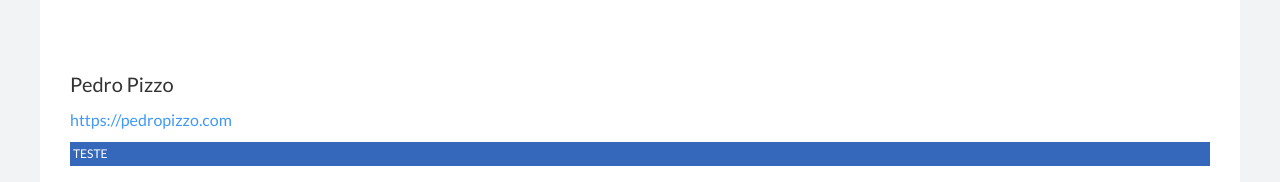
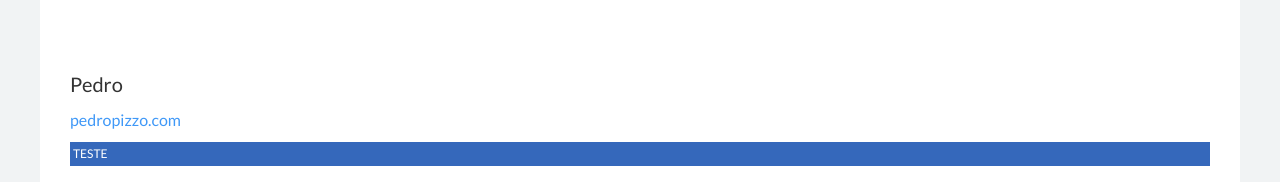
Before and after one commit to plowzzer/bookmarks-react, a React (Create React App) app: page / in a window 1280 px wide. Shown: the part 305-487 px from the top of the page. Built offline with nearby package versions, Linux system fonts and the light colour scheme.

Commit message:
add and remove done

```diff
--- a/src/App.js
+++ b/src/App.js
@@ -26,8 +26,8 @@ class App extends Component {
 }
 
 const mapStateToProps = state => {
-  console.log(state.bookmark)
-  return {bookmarks : state.bookmark}
+  console.log('This is the state',state)
+  return {bookmarks : state.bookmark.bookmarks}
 };
 
 const mapDispatchToProps = dispatch => {
--- a/src/components/BookmarkList.component.js
+++ b/src/components/BookmarkList.component.js
@@ -1,42 +1,9 @@
-// import React, { Component } from 'react'
-
-// export default class BookmarkList extends Component{
-
-//   remove(bookmark) {
-//     this.props.removeBookmark(bookmark)
-//   }
-
-//   render(){
-//     return(
-//       <div className="uk-margin-large-top">
-//         <ul className="uk-list">
-//           {
-//             this.props.bookmarks.map(bookmark => {
-//               return(
-//                 <li key={bookmark.title} className="bookmarkItem">
-//                   <h4 className="bookmark-title">{bookmark.title}</h4>
-//                   <a className="bookmark-link" href="#">{bookmark.link}</a>
-//                   <p className="bookmark-tag">{bookmark.tags}</p>
-//                   <button onClick={() => this.remove(bookmark)}>DELETE</button>
-//                 </li>
-//               )
-//             })
-//           }
-//         </ul>
-//       </div>
-//     )
-//   }
-// }
-
 import React, { Component } from 'react'
 
 export default class BookmarkList extends Component{
 
-  remove = (e) => {
-    e.preventDefault();
-
-    console.log(this)
-    // this.props.removeBookmark(bookmark)
+  remove(bookmark) {
+    this.props.removeBookmark(bookmark)
   }
 
   render(){
@@ -50,7 +17,7 @@ export default class BookmarkList extends Component{
                   <h4 className="bookmark-title">{bookmark.title}</h4>
                   <a className="bookmark-link" href="#">{bookmark.link}</a>
                   <p className="bookmark-tag">{bookmark.tags}</p>
-                  <button onClick={this.remove.bind(bookmark)}>DELETE</button>
+                  <button onClick={() => this.remove(bookmark)}>DELETE</button>
                 </li>
               )
             })
--- a/src/reducers/bookmarks.reducer.js
+++ b/src/reducers/bookmarks.reducer.js
@@ -1,31 +1,22 @@
-const stateStart = [
-  {
-    title: 'Pedro Pizzo',
-    link: 'https://pedropizzo.com',
-    tags: 'teste'
-  }
-]
+const stateStart = {
+  bookmarks: [
+    {title: "Pedro",link: "pedropizzo.com", tags: "teste"}
+  ]
+}
 
 export function bookmark(state=stateStart, action){
   if(action.type === 'ADD_BOOKMARK'){
     //This action add a new Bookmark
-    let newObject = [action.bookmark]
-    let newArray = newObject.concat(state);
-
-    return newArray
+    return {
+      bookmarks: [...state.bookmarks, action.bookmark]
+    }
   }
 
   if(action.type === 'REMOVE_BOOKMARK'){
-    let newArray = []
-    newArray = state
-
-    let removeObject = action.bookmark
-    let index = newArray.findIndex(obj => obj === removeObject)
-    newArray.splice(index, 1);
-
-    console.log(index, newArray)
-
-    return newArray
+    return {
+      ...state,
+      bookmarks: state.bookmarks.filter(bookmark => JSON.stringify(bookmark) !== JSON.stringify(action.bookmark))
+    }
   }
 
   return state;
```
